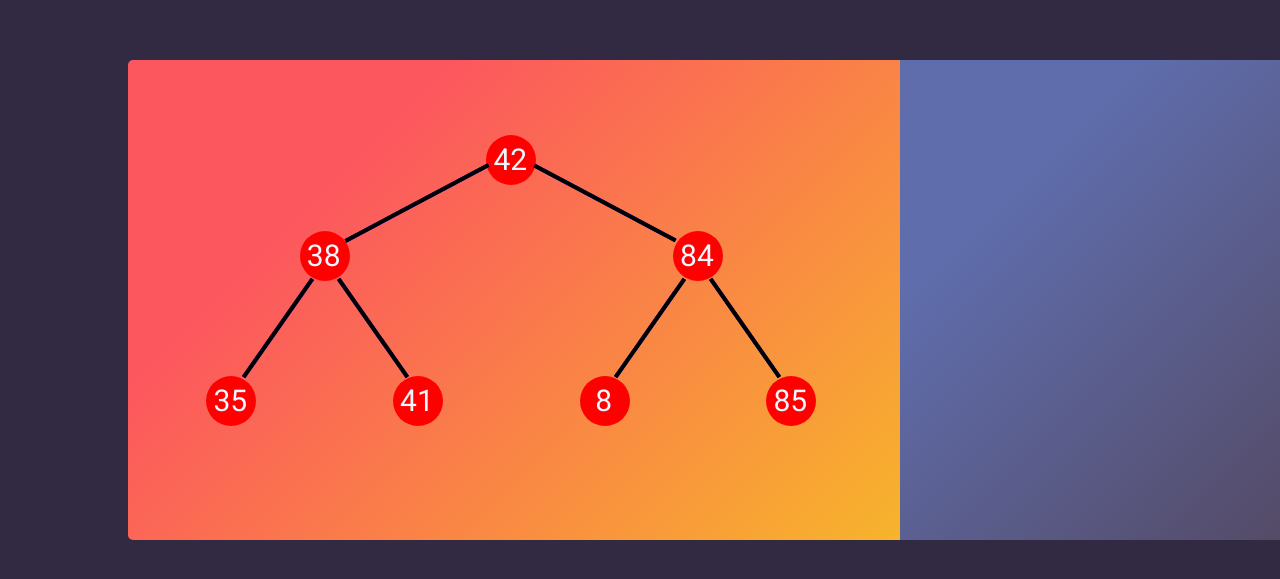
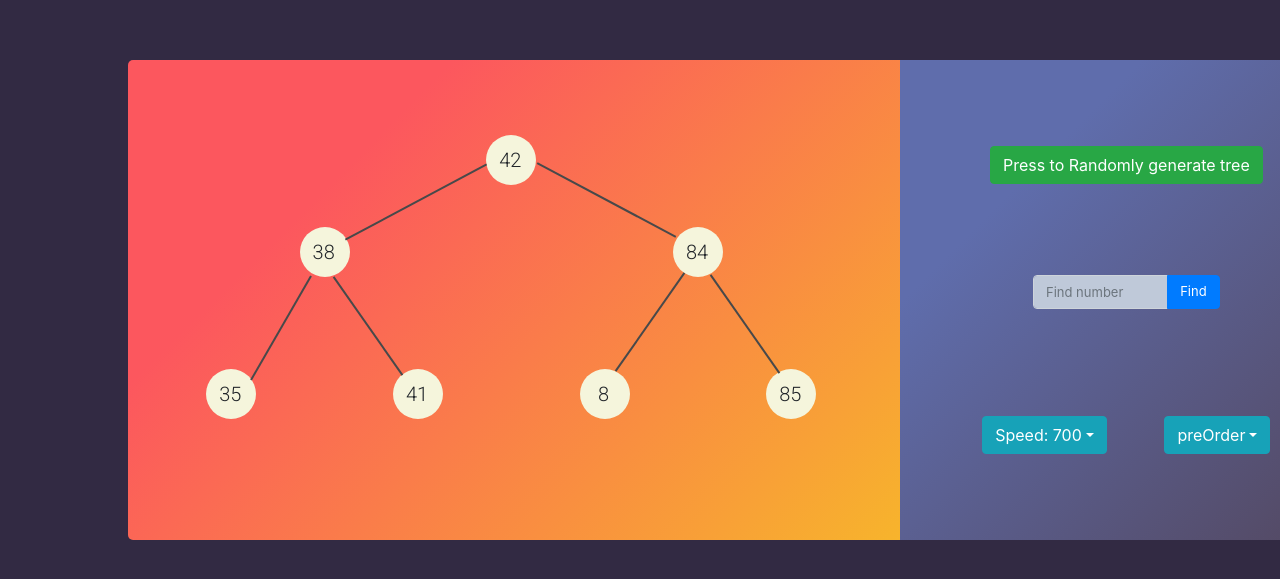
Before and after one commit to RishabhVerma0987/visualsorting, a React (Create React App) app: page / in a window 1280 px wide. Shown: the part 105-684 px from the top of the page. Built offline with nearby package versions, Linux system fonts and the light colour scheme.

Commit message:
BSTPlate done kinda

```diff
--- a/public/index.html
+++ b/public/index.html
@@ -36,10 +36,10 @@
       integrity="sha384-Gn5384xqQ1aoWXA+058RXPxPg6fy4IWvTNh0E263XmFcJlSAwiGgFAW/dAiS6JXm"
       crossorigin="anonymous"
     />
-    <script
+    <!-- <script
       src="https://kit.fontawesome.com/ad0edcc5ff.js"
       crossorigin="anonymous"
-    ></script>
+    ></script> -->
 
     <!--
       Notice the use of %PUBLIC_URL% in the tags above.
--- a/src/App.css
+++ b/src/App.css
@@ -81,6 +81,9 @@
   border-bottom-right-radius: 5px;
   padding: 40px;
   flex: 1;
+  display: flex;
+  flex-direction: column;
+  justify-content: space-around;
 }
 
 .container2 .slider {
@@ -147,15 +150,15 @@ a:hover {
 .Node {
   width: 50px;
   height: 50px;
-  background-color: red;
   border-radius: 100%;
   margin-top: 40px;
   text-align: center;
   font-family: "Roboto", sans-serif;
-  font-size: 30px;
-  color: aliceblue;
-  padding-top: 2px;
+  font-size: 20px;
+  font-weight: 300;
+  padding-top: 10px;
   padding-right: 2px;
+  transition: background-color 0.4s ease-in;
 }
 
 .depth1 {
@@ -177,3 +180,8 @@ a:hover {
   flex-direction: row;
   margin-top: 35px;
 }
+
+.container-plate2 .input-group {
+  width: 50%;
+  margin-left: 25%;
+}
--- a/src/components/BSTPlate.js
+++ b/src/components/BSTPlate.js
@@ -1,25 +1,43 @@
 import React, { Component } from "react";
 import Bst from "./BST/BST";
+import { timeout } from "./helperfunctions/helper";
+import { Dropdown } from "react-bootstrap";
+
 class BSTPlate extends Component {
+  bst = new Bst();
   state = {
     elements: [],
-    arrangedElements: []
+    arrangedElements: [],
+    root: null,
+    colorList: ["beige", "beige", "beige", "beige", "beige", "beige", "beige"],
+    findElement: 0,
+    delay: 700,
+    travesal: "preOrder",
+    deactive: false
   };
 
-  createTree = async () => {
-    var bst = new Bst();
-    var root = bst.insertSortedArray(
+  createTree = () => {
+    var root = this.bst.insertSortedArray(
       this.state.elements,
       0,
       this.state.elements.length - 1
     );
 
-    this.setState({
-      arrangedElements: bst.preOrder(root)
-    });
+    var arrangedElements = this.bst.preOrder(root);
+
+    this.setState(
+      {
+        arrangedElements: arrangedElements
+      },
+      () => {
+        this.setState({
+          root: root
+        });
+      }
+    );
   };
 
-  componentDidMount() {
+  componentWillMount() {
     this.addElements();
   }
   getRandomNumber(min, max) {
@@ -32,9 +50,9 @@ class BSTPlate extends Component {
       var number = Math.round(this.getRandomNumber(1, 99));
       elements.push(number);
     }
-    console.log(elements);
+
     elements = elements.sort();
-    console.log(elements);
+
     this.setState(
       {
         elements: elements
@@ -43,20 +61,93 @@ class BSTPlate extends Component {
     );
   };
 
+  quickChangeColor = (element, color) => {
+    var index = 0;
+    for (let i = 0; i < this.state.arrangedElements.length; i++) {
+      if (element === this.state.arrangedElements[i]) {
+        index = i;
+        break;
+      }
+    }
+    var colorList = this.state.colorList;
+    colorList[index] = color;
+    this.setState({
+      colorList: colorList
+    });
+  };
+
+  changeTraversal = travesal => {
+    this.setState({
+      travesal: travesal
+    });
+  };
+
+  chooseTrversal = () => {
+    if (this.state.travesal === "preOrder") {
+      return this.bst.preOrder(this.state.root);
+    } else if (this.state.travesal === "postOrder") {
+      return this.bst.postOrder(this.state.root);
+    } else if (this.state.travesal === "inOrder") {
+      return this.bst.inOrder(this.state.root);
+    } else {
+      return this.bst.bfs(this.state.root);
+    }
+  };
+
+  findElement = async () => {
+    this.setState({
+      deactive: true
+    });
+    var ans = this.chooseTrversal();
+    var flag = 0;
+    var index;
+    console.log(this.state.findElement);
+    for (let i = 0; i < ans.length; i++) {
+      if (ans[i].toString() === this.state.findElement) {
+        this.quickChangeColor(ans[i], "#8de683");
+        await timeout(this.state.delay);
+        index = i;
+        flag = 1;
+        break;
+      }
+      this.quickChangeColor(ans[i], "#68a8ad");
+      await timeout(this.state.delay);
+      this.quickChangeColor(ans[i], "beige");
+    }
+    if (flag === 1) {
+      console.log("found");
+      this.quickChangeColor(ans[index], "beige");
+    } else {
+      console.log("not found");
+    }
+    this.setState({
+      deactive: false
+    });
+  };
+
+  changeDelay = delay => {
+    this.setState({
+      delay: delay
+    });
+  };
   render() {
     return (
       <div className="container-bst-plate">
         <div className="container-plate1">
           <div className="root">
-            <div className="Node">{this.state.arrangedElements[0]}</div>
+            <div
+              className="Node"
+              style={{ backgroundColor: this.state.colorList[0] }}
+            >
+              {this.state.arrangedElements[0]}
+            </div>
           </div>
           <div className="connector">
             <hr
               style={{
-                borderWidth: "4px",
-                borderColor: "black",
-                backgroundColor: "blue",
-                width: "162px",
+                borderWidth: "2px",
+                borderColor: "#48494a",
+                width: "160px",
                 transform: "rotate(-28deg)",
                 zIndex: "-10",
                 marginLeft: "198px"
@@ -64,10 +155,9 @@ class BSTPlate extends Component {
             ></hr>
             <hr
               style={{
-                borderWidth: "4px",
-                borderColor: "black",
-                backgroundColor: "blue",
-                width: "160px",
+                borderWidth: "2px",
+                borderColor: "#48494a",
+                width: "157px",
                 transform: "rotate(28deg)",
                 zIndex: "10",
                 marginRight: "200px",
@@ -77,39 +167,49 @@ class BSTPlate extends Component {
           </div>
 
           <div className="depth1">
-            <div className="Node">{this.state.arrangedElements[1]}</div>
-            <div className="Node">{this.state.arrangedElements[4]}</div>
+            <div
+              className="Node"
+              style={{ backgroundColor: this.state.colorList[1] }}
+            >
+              {this.state.arrangedElements[1]}
+            </div>
+            <div
+              className="Node"
+              style={{ backgroundColor: this.state.colorList[4] }}
+            >
+              {this.state.arrangedElements[4]}
+            </div>
           </div>
           <div className="connector">
             <hr
               style={{
-                borderWidth: "4px",
-                borderColor: "black",
-                backgroundColor: "blue",
+                borderWidth: "2px",
+                borderColor: "#48494a",
+
                 width: "120px",
-                transform: "rotate(-55deg)",
+                transform: "rotate(-60deg)",
                 zIndex: "-10",
-                marginLeft: "80px",
-                marginTop: "45px"
+                marginLeft: "83px",
+                marginTop: "50px"
               }}
             ></hr>
             <hr
               style={{
-                borderWidth: "4px",
-                borderColor: "black",
-                backgroundColor: "blue",
+                borderWidth: "2px",
+                borderColor: "#48494a",
+
                 width: "120px",
                 transform: "rotate(55deg)",
                 zIndex: "-10",
-                marginLeft: "175px",
+                marginLeft: "170px",
                 marginTop: "-20px"
               }}
             ></hr>
             <hr
               style={{
-                borderWidth: "4px",
-                borderColor: "black",
-                backgroundColor: "blue",
+                borderWidth: "2px",
+                borderColor: "#48494a",
+
                 width: "120px",
                 transform: "rotate(55deg)",
                 zIndex: "-10",
@@ -119,9 +219,8 @@ class BSTPlate extends Component {
             ></hr>
             <hr
               style={{
-                borderWidth: "4px",
-                borderColor: "black",
-                backgroundColor: "blue",
+                borderWidth: "2px",
+                borderColor: "#48494a",
                 width: "120px",
                 transform: "rotate(-55deg)",
                 zIndex: "-10",
@@ -131,13 +230,132 @@ class BSTPlate extends Component {
             ></hr>
           </div>
           <div className="depth2">
-            <div className="Node">{this.state.arrangedElements[2]}</div>
-            <div className="Node">{this.state.arrangedElements[3]}</div>
-            <div className="Node">{this.state.arrangedElements[5]}</div>
-            <div className="Node">{this.state.arrangedElements[6]}</div>
+            <div
+              className="Node"
+              style={{ backgroundColor: this.state.colorList[2] }}
+            >
+              {this.state.arrangedElements[2]}
+            </div>
+            <div
+              className="Node"
+              style={{ backgroundColor: this.state.colorList[3] }}
+            >
+              {this.state.arrangedElements[3]}
+            </div>
+            <div
+              className="Node"
+              style={{ backgroundColor: this.state.colorList[5] }}
+            >
+              {this.state.arrangedElements[5]}
+            </div>
+            <div
+              className="Node"
+              style={{ backgroundColor: this.state.colorList[6] }}
+            >
+              {this.state.arrangedElements[6]}
+            </div>
           </div>
         </div>
-        <div className="container-plate2"></div>
+        <div className="container-plate2">
+          <div className="row justify-content-center">
+            <button
+              class="btn btn-success"
+              type="button"
+              id="button-addon2"
+              onClick={this.addElements}
+              disabled={this.state.deactive}
+            >
+              Press to Randomly generate tree
+            </button>
+          </div>
+          <div class="input-group mb-3 ">
+            <input
+              type="text"
+              class="form-control"
+              placeholder="Find number"
+              aria-label="Find number"
+              aria-describedby="button-addon2"
+              style={{ backgroundColor: "#bfc9d9", fontSize: "13px" }}
+              onChange={value =>
+                this.setState({ findElement: value.target.value })
+              }
+            />
+            <div class="input-group-append">
+              <button
+                class="btn btn-primary"
+                type="button"
+                id="button-addon2"
+                style={{ fontSize: "13px" }}
+                onClick={this.findElement}
+              >
+                Find
+              </button>
+            </div>
+          </div>
+          <div className="row justify-content-center">
+            <div className="col"></div>
+            <Dropdown>
+              <Dropdown.Toggle variant="info" id="dropdown-basic">
+                Speed: {this.state.delay}
+              </Dropdown.Toggle>
+
+              <Dropdown.Menu>
+                <Dropdown.Item
+                  as="button"
+                  onClick={() => this.changeDelay(1000)}
+                >
+                  Slow
+                </Dropdown.Item>
+                <Dropdown.Item
+                  as="button"
+                  onClick={() => this.changeDelay(700)}
+                >
+                  Medium
+                </Dropdown.Item>
+                <Dropdown.Item
+                  as="button"
+                  onClick={() => this.changeDelay(500)}
+                >
+                  Fast
+                </Dropdown.Item>
+              </Dropdown.Menu>
+            </Dropdown>
+            <div className="col"></div>
+            <Dropdown>
+              <Dropdown.Toggle variant="info" id="dropdown-basic">
+                {this.state.travesal}
+              </Dropdown.Toggle>
+
+              <Dropdown.Menu>
+                <Dropdown.Item
+                  as="button"
+                  onClick={() => this.changeTraversal("preOrder")}
+                >
+                  preOrder
+                </Dropdown.Item>
+                <Dropdown.Item
+                  as="button"
+                  onClick={() => this.changeTraversal("inOrder")}
+                >
+                  inOrder
+                </Dropdown.Item>
+                <Dropdown.Item
+                  as="button"
+                  onClick={() => this.changeTraversal("postOrder")}
+                >
+                  postOrder
+                </Dropdown.Item>
+                <Dropdown.Item
+                  as="button"
+                  onClick={() => this.changeTraversal("breathFirstSearch")}
+                >
+                  breathFirstSearch
+                </Dropdown.Item>
+              </Dropdown.Menu>
+            </Dropdown>
+            <div className="col"></div>
+          </div>
+        </div>
       </div>
     );
   }
```
Also changed, not shown: src/components/BST/BST.js (+38 -0 lines).
